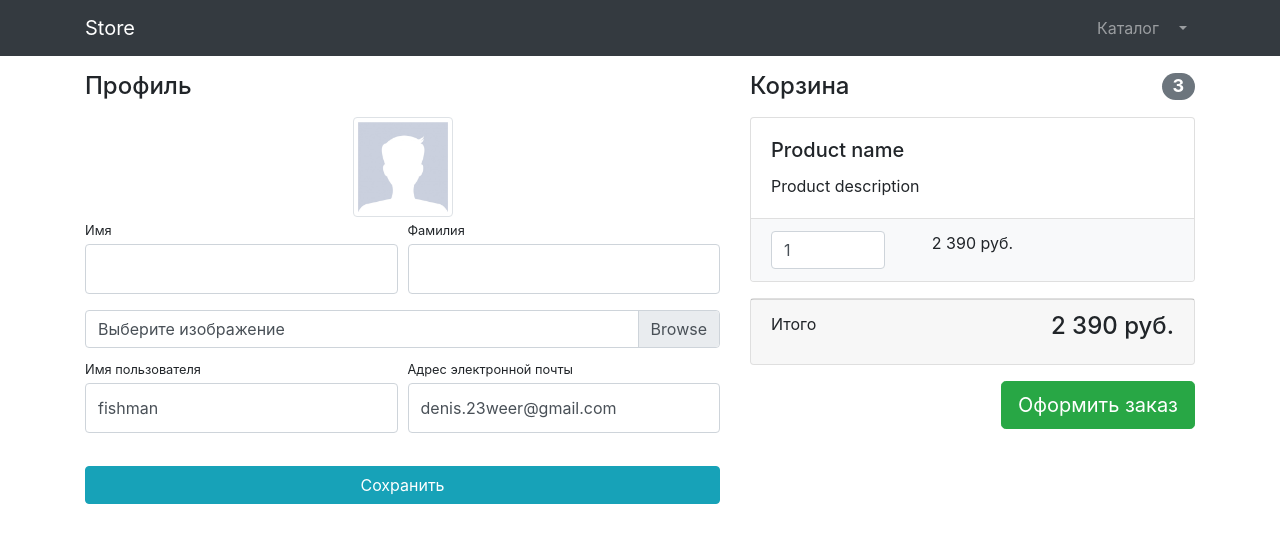
After one commit to fishmanDK/StepicProject, a Django app: page /users/profile/ in a window 1280 px wide. The commit adds this page. Shown: the top 543 px of the page. Run offline with Django 4.2, Linux system fonts and the light colour scheme; a user stored in the database is signed in; some libraries are stand-ins or nearby versions.

Commit message:
Завершенна регистрация

```diff
--- a/forTraning/settings.py
+++ b/forTraning/settings.py
@@ -107,7 +107,7 @@ AUTH_PASSWORD_VALIDATORS = [
 # Internationalization
 # https://docs.djangoproject.com/en/4.1/topics/i18n/
 
-LANGUAGE_CODE = 'en-us'
+LANGUAGE_CODE = 'ru-ru'
 
 TIME_ZONE = 'UTC'
 
--- a/products/templates/products/base.html
+++ b/products/templates/products/base.html
@@ -33,30 +33,34 @@
                 <li class="nav-item">
                     <a class="nav-link" href="{% url 'products:index' %}">Каталог <i class="fas fa-shopping-bag"></i> </a>
                 </li>
-                <li class="nav-item">
-                    <a class="nav-link" href="{% url 'users:login' %}">Войти <i class="fas fa-sign-in-alt"></i></a>
-                </li>
-                <li class="nav-item dropdown">
+
+                {% if user.is_authenticated %}
+                    <li class="nav-item dropdown">
                     <a class="nav-link dropdown-toggle" href="#" id="navbarDropdown" role="button"
                        data-bs-toggle="dropdown" aria-expanded="false">
                         <i class="fas fa-user-circle"></i>
                     </a>
                     <ul class="dropdown-menu" aria-labelledby="navbarDropdown">
                         <li>
-                            <a class="dropdown-item" href="users/profile.html">Профиль</a>
+                            <a class="dropdown-item" href="{% url 'users:profile' %}">Профиль</a>
                         </li>
                         <li><a class="dropdown-item" href="orders/orders.html">Заказы</a></li>
-                        <li><a class="dropdown-item" href="#">Админ-панель</a></li>
+                        {% if user.is_superuser or user.is_staff %}
+                            <li><a class="dropdown-item" href="{% url 'admin:index' %}">Админ-панель</a></li>
+                        {% endif %}
                         <li>
                             <hr class="dropdown-divider">
                         </li>
                         <li>
-                            <a class="dropdown-item" href="#">
-                                Выйти
-                            </a>
+                            <a class="dropdown-item" href="{% url 'users:logout' %}">Выйти</a>
                         </li>
                     </ul>
                 </li>
+                {% else %}
+                    <li class="nav-item">
+                    <a class="nav-link" href="{% url 'users:login' %}">Войти <i class="fas fa-sign-in-alt"></i></a>
+                </li>
+                {% endif %}
             </ul>
         </div>
     </div>
--- a/users/forms.py
+++ b/users/forms.py
@@ -1,8 +1,16 @@
-from django.contrib.auth.forms import AuthenticationForm, UserCreationForm
+from django.contrib.auth.forms import AuthenticationForm, UserCreationForm, UserChangeForm
 from users.models import *
 from django import forms
 class UserLoginForm(AuthenticationForm):
 
+    username = forms.CharField(widget=forms.TextInput(attrs={
+        "class": "form-control py-4",
+        "placeholder": "Введите логин",
+    }))
+    password = forms.CharField(widget=forms.PasswordInput(attrs={
+        "class": "form-control py-4",
+        "placeholder": "Введите пароль",
+    }))
     class Meta:
         model = User
         fields = ('username', 'password')
@@ -17,7 +25,7 @@ class UserRegistrationForm(UserCreationForm):
         "class": "form-control py-4",
         "placeholder": "Введите фамилию",
     }))
-    user_name = forms.CharField(widget=forms.TextInput(attrs={
+    username = forms.CharField(widget=forms.TextInput(attrs={
         "class": "form-control py-4",
         "placeholder": "Введите имя пользователя",
     }))
@@ -35,4 +43,21 @@ class UserRegistrationForm(UserCreationForm):
     }))
     class Meta:
         model = User
-        fields = ('first_name', 'last_name', "user_name", 'email', 'password1', 'password2')
+        fields = ('first_name', 'last_name', "username", 'email', 'password1', 'password2')
+
+class UserProfileForm(UserChangeForm):
+    first_name = forms.CharField(widget=forms.TextInput(attrs={"class": "form-control py-4"}))
+    last_name = forms.CharField(widget=forms.TextInput(attrs={"class": "form-control py-4"}))
+    image = forms.ImageField(widget=forms.FileInput(attrs={"class": "custom-file-input"}), required=False)
+    email = forms.CharField(widget=forms.TextInput(attrs={
+        "class": "form-control py-4",
+        "readline": True
+    }))
+    username = forms.CharField(widget=forms.TextInput(attrs={
+        "class": "form-control py-4",
+        "readline": True
+    }))
+
+    class Meta:
+        model = User
+        fields = ('first_name', 'last_name', 'image', 'email', 'username')
--- /dev/null
+++ b/users/templates/users/profile.html
@@ -0,0 +1,98 @@
+{% extends 'products/base.html' %}
+{% load static %}
+
+{% block css %}
+    <link href="{% static 'vendor/css/profile.css' %}" rel="stylesheet">
+{% endblock %}
+
+{% block content %}
+    <div class="container">
+    <div class="row">
+        <div class="col-lg-7">
+            <h4 class="mt-3 mb-3">Профиль</h4>
+            <div class="col-lg-12 text-center">
+                <img width="100" height="100"
+                     src="{% if user.image %} {{ user.image.url }} {% else %} {% static 'vendor/img/users/default_avatar.jpg' %} {% endif %}"
+                         class="img-thumbnail">
+            </div>
+            <form action="{% url 'users:profile' %}" method="post" enctype="multipart/form-data">
+                {% csrf_token %}
+                <div class="form-row">
+                    <div class="col-lg-6">
+                        <div class="form-group">
+                            <label class="small mb-1" for="{{ form.firs_name.id_for_label }}">Имя</label>
+                            {{ form.first_name }}
+                        </div>
+                    </div>
+                    <div class="col-lg-6">
+                        <div class="form-group">
+                            <label class="small mb-1" for="{{ form.firs_name.id_for_label }}">Фамилия</label>
+                            {{ form.last_name }}
+                        </div>
+                    </div>
+                </div>
+                <div class="form-row mb-2">
+                    <div class="col-lg-12">
+                        <div class="custom-file">
+                            {{ form.image }}
+                            <label class="custom-file-label" for="{{ form.firs_name.id_for_label }}">Выберите изображение</label>
+                        </div>
+                    </div>
+                </div>
+                <div class="form-row">
+                    <div class="col-lg-6">
+                        <label class="small mb-1" for="{{ form.firs_name.id_for_label }}">Имя пользователя</label>
+                        {{ form.username }}
+                    </div>
+                    <div class="col-lg-6">
+                        <label class="small mb-1" for="{{ form.firs_name.id_for_label }}">Адрес электронной
+                            почты</label>
+                        {{ form.email }}
+                    </div>
+                </div>
+                <div class="form-row">
+                    <div class="col-lg-12" style="margin-top: 33px;">
+                        <input class="btn btn-info btn-block" type="submit" value="Сохранить">
+                    </div>
+                </div>
+            </form>
+        </div>
+        <div class="col-lg-5">
+            <h4 class="mt-3 mb-3 d-flex justify-content-between align-items-center mb-3">
+                Корзина <span class="badge badge-secondary badge-pill">3</span>
+            </h4>
+            <div class="card mb-3">
+                <div class="card-body">
+                    <h5 class="card-title">Product name</h5>
+                    <p class="card-text">Product description</p>
+                </div>
+                <ul class="list-group list-group-flush">
+                    <li class="list-group-item bg-light">
+                        <div class="row text-center">
+                            <div class="col-lg-4">
+                                <input name="basketID" type="number" class="form-control"
+                                       value="1" min="0">
+                            </div>
+                            <div class="col-lg-4">2 390 руб.</div>
+                            <div class="col-lg-4">
+                                <a href="#">
+                                    <i class="fas fa-trash"></i>
+                                </a>
+                            </div>
+                        </div>
+                    </li>
+                </ul>
+            </div>
+            <div class="card mb-3">
+                <div class="card-footer">
+                    <p class="float-left">Итого</p>
+                    <h4 class="float-right">2 390 руб.</h4>
+                </div>
+            </div>
+            <a class="btn btn-success btn-lg float-right" href="../orders/order-create.html">
+                Оформить заказ
+            </a>
+        </div>
+    </div>
+</div>
+{% endblock %}
--- a/users/urls.py
+++ b/users/urls.py
@@ -5,5 +5,7 @@ from users.views import *
 app_name = 'users'
 urlpatterns = [
     path("login/", login, name='login'),
-    path('register/', registration, name='regist')
+    path('register/', registration, name='regist'),
+    path('profile/', profile, name='profile'),
+    path('logout/', logout, name='logout')
 ]
--- a/users/views.py
+++ b/users/views.py
@@ -1,7 +1,6 @@
 from django.shortcuts import render, HttpResponseRedirect
-from users.forms import UserLoginForm, UserRegistrationForm
-from users.models import *
-from django.contrib import auth
+from users.forms import UserLoginForm, UserRegistrationForm, UserProfileForm
+from django.contrib import auth, messages
 from django.urls import reverse
 
 def login(request):
@@ -20,6 +19,32 @@ def login(request):
     return render(request, 'users/login.html', context)
 
 def registration(request):
-    form = UserRegistrationForm()
+    if request.method == "POST":
+        form = UserRegistrationForm(data=request.POST)
+        if form.is_valid():
+            form.save()
+            messages.success(request, 'Вы успешно зарегестрировались')
+            return HttpResponseRedirect(reverse('users:login') )
+    else:
+        form = UserRegistrationForm()
     context = {'form': form}
     return render(request, 'users/registration.html', context)
+
+def profile(request):
+    if request.method == "POST":
+        form = UserProfileForm(instance=request.user, data=request.POST, files=request.FILES)
+        if form.is_valid():
+            form.save()
+            return HttpResponseRedirect(reverse('users:profile'))
+    else:
+        form = UserProfileForm(instance=request.user)
+    context = {
+        "title": 'Профиль',
+        'form': form,
+    }
+    return render(request, 'users/profile.html', context)
+
+
+def logout(request):
+    auth.logout(request)
+    return HttpResponseRedirect(reverse("index"))
```
Also changed, not shown: users/templates/users/login.html (+16 -7 lines), users/templates/users/registration.html (+5 -3 lines), db.sqlite3, media/users_images/Снимок_экрана_2023-02-26_в_22.46.03.png (added), media/users_images/Снимок_экрана_2023-02-28_в_22.06.03.png (added).
